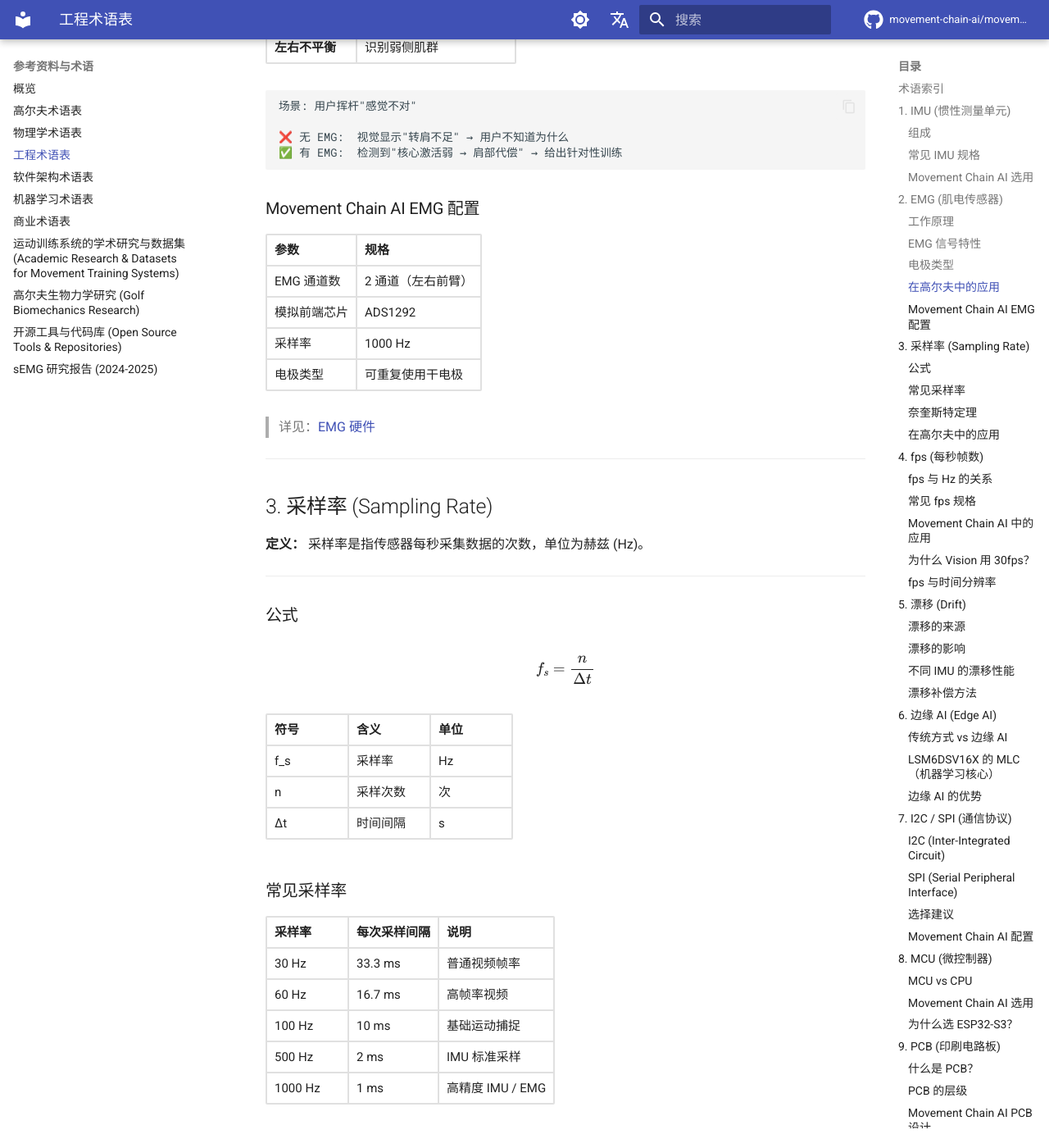
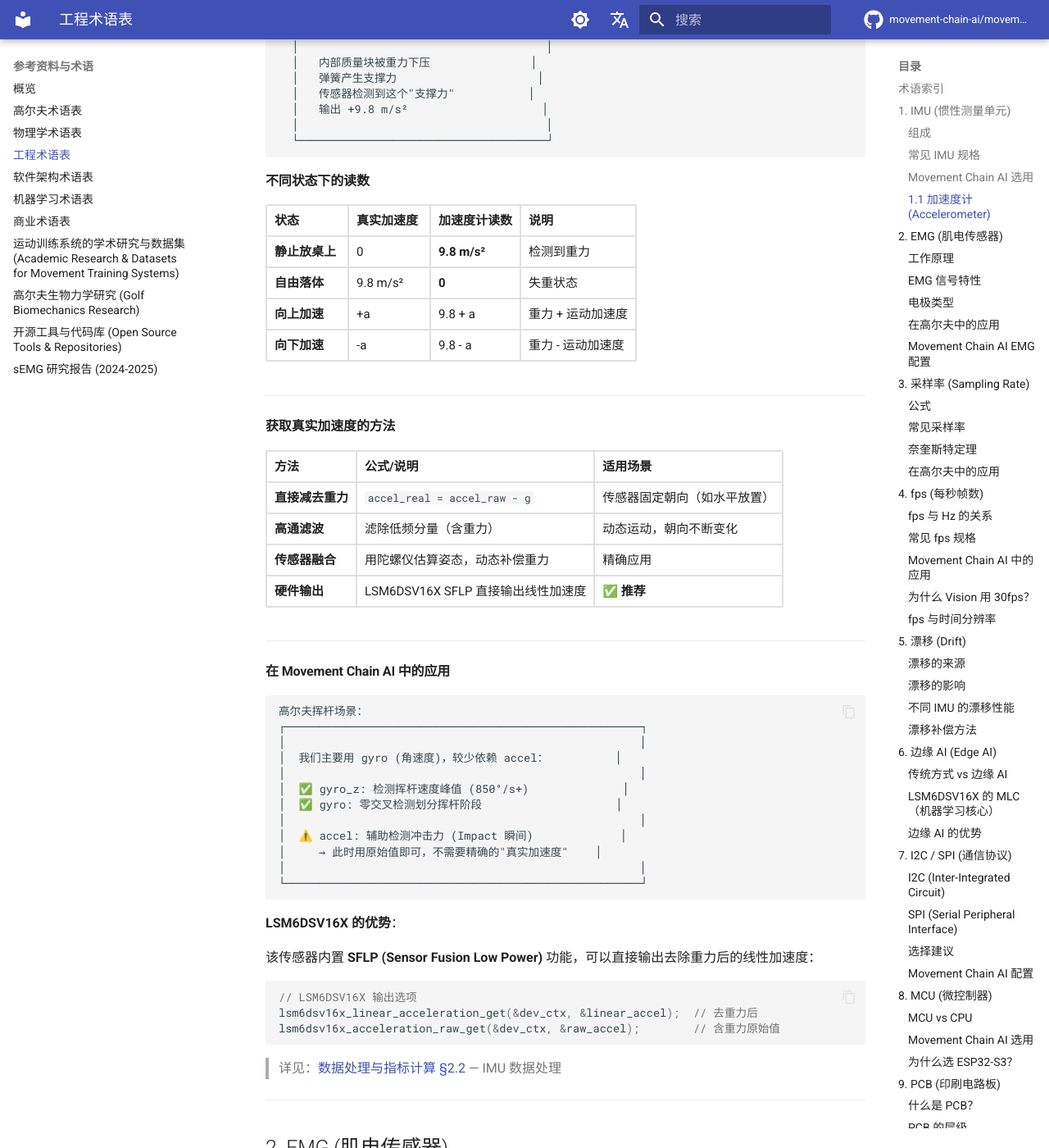
Before and after one commit to movement-chain-ai/movement-chain-docs, an MkDocs documentation site: the page built from docs/zh/reference/engineering-glossary.md, in a window 1280 px wide and 1400 px high, scrolled down 3064 px. Shown: the whole window at 82% size. Built offline with MkDocs 1.6.1 and Material for MkDocs 9.7.7, drawn with Linux system fonts in a browser that asks for light colours; comment, search, counter and statistics services are not loaded; the version menu is left out; some of the changed text lies outside the part shown.

Commit message:
新增加速度计术语定义，添加交叉引用链接

````diff
--- a/docs/zh/reference/engineering-glossary.md
+++ b/docs/zh/reference/engineering-glossary.md
@@ -9,6 +9,7 @@
 | # | 术语 | 英文 | 简要说明 |
 |---|------|------|----------|
 | 1 | [IMU](#1-imu-惯性测量单元) | Inertial Measurement Unit | 惯性测量单元，包含加速度计和陀螺仪 |
+| 1.1 | [加速度计](#11-加速度计-accelerometer) | Accelerometer | 测量比力的传感器，静止时读数包含重力 |
 | 2 | [EMG](#2-emg-肌电传感器) | Electromyography | 肌电传感器，测量肌肉电活动 |
 | 3 | [采样率](#3-采样率-sampling-rate) | Sampling Rate | 传感器每秒采集数据的次数，单位 Hz |
 | 4 | [fps](#4-fps-每秒帧数) | Frames Per Second | 视频/图像每秒采集的帧数 |
@@ -56,6 +57,124 @@
 | 特色功能 | 内置 MLC（机器学习核心） |
 
 > 详见：[ADR-0002 LSM6DSV16X IMU 选型](../design/decisions/0002-lsm6dsv16x-imu.md)
+
+---
+
+### 1.1 加速度计 (Accelerometer) {#11-加速度计-accelerometer}
+
+**定义：** 加速度计是 IMU 的核心组件之一，用于测量物体的线性加速度。但其实际测量的是**比力 (Specific Force)**，而非真实加速度。
+
+---
+
+#### 工作原理
+
+加速度计本质上是一个**力传感器**，内部结构基于 MEMS（微机电系统）技术：
+
+```text
+加速度计内部结构 (MEMS):
+
+┌───────────────────────────────────────┐
+│                                       │
+│    固定框架                            │
+│    ┌─────────────────────────────┐    │
+│    │                             │    │
+│    │    ════╦════  ← 弹簧        │    │
+│    │        ║                    │    │
+│    │      ┌───┐                  │    │
+│    │      │ ● │ ← 质量块 (proof mass) │
+│    │      └───┘                  │    │
+│    │        ║                    │    │
+│    │    ════╩════  ← 弹簧        │    │
+│    │                             │    │
+│    └─────────────────────────────┘    │
+│                                       │
+│    电容板检测质量块位移 → 输出电压      │
+│                                       │
+└───────────────────────────────────────┘
+```
+
+当传感器受力时，内部质量块相对于框架产生位移，电容变化被转换为电压信号输出。
+
+---
+
+#### 比力 vs 真实加速度
+
+加速度计测量的是**比力**，即单位质量受到的非引力的力：
+
+| 物理量 | 公式 | 说明 |
+|--------|------|------|
+| **比力** | `f = a - g` | 加速度计实际测量的 |
+| **真实加速度** | `a = f + g` | 需要补偿重力才能得到 |
+
+**为什么静止时有读数？**
+
+```text
+传感器静止放在桌上时：
+
+  实际运动状态：静止（真实加速度 = 0）
+  加速度计显示：accel_y ≈ 9.8 m/s²
+
+  原因：
+  ┌─────────────────────────────────────┐
+  │                                     │
+  │   内部质量块被重力下压               │
+  │   弹簧产生支撑力                     │
+  │   传感器检测到这个"支撑力"           │
+  │   输出 +9.8 m/s²                    │
+  │                                     │
+  └─────────────────────────────────────┘
+```
+
+#### 不同状态下的读数
+
+| 状态 | 真实加速度 | 加速度计读数 | 说明 |
+|------|-----------|-------------|------|
+| **静止放桌上** | 0 | **9.8 m/s²** | 检测到重力 |
+| **自由落体** | 9.8 m/s² | **0** | 失重状态 |
+| **向上加速** | +a | 9.8 + a | 重力 + 运动加速度 |
+| **向下加速** | -a | 9.8 - a | 重力 - 运动加速度 |
+
+---
+
+#### 获取真实加速度的方法
+
+| 方法 | 公式/说明 | 适用场景 |
+|------|----------|----------|
+| **直接减去重力** | `accel_real = accel_raw - g` | 传感器固定朝向（如水平放置） |
+| **高通滤波** | 滤除低频分量（含重力） | 动态运动，朝向不断变化 |
+| **传感器融合** | 用陀螺仪估算姿态，动态补偿重力 | 精确应用 |
+| **硬件输出** | LSM6DSV16X SFLP 直接输出线性加速度 | ✅ **推荐** |
+
+---
+
+#### 在 Movement Chain AI 中的应用
+
+```text
+高尔夫挥杆场景：
+┌─────────────────────────────────────────────────────┐
+│                                                     │
+│  我们主要用 gyro (角速度)，较少依赖 accel：          │
+│                                                     │
+│  ✅ gyro_z: 检测挥杆速度峰值 (850°/s+)              │
+│  ✅ gyro: 零交叉检测划分挥杆阶段                    │
+│                                                     │
+│  ⚠️ accel: 辅助检测冲击力 (Impact 瞬间)             │
+│     → 此时用原始值即可，不需要精确的"真实加速度"    │
+│                                                     │
+└─────────────────────────────────────────────────────┘
+```
+
+**LSM6DSV16X 的优势**：
+
+该传感器内置 **SFLP (Sensor Fusion Low Power)** 功能，可以直接输出去除重力后的线性加速度：
+
+```cpp
+// LSM6DSV16X 输出选项
+lsm6dsv16x_linear_acceleration_get(&dev_ctx, &linear_accel);  // 去重力后
+lsm6dsv16x_acceleration_raw_get(&dev_ctx, &raw_accel);        // 含重力原始值
+```
+
+> 详见：[数据处理与指标计算 §2.2](../design/architecture/sensor-data-processing.md#22-imu-指标) — IMU 数据处理
 
 ---
 
````
Also changed, not shown: docs/zh/design/architecture/sensor-data-processing.md (+85 -85 lines).
